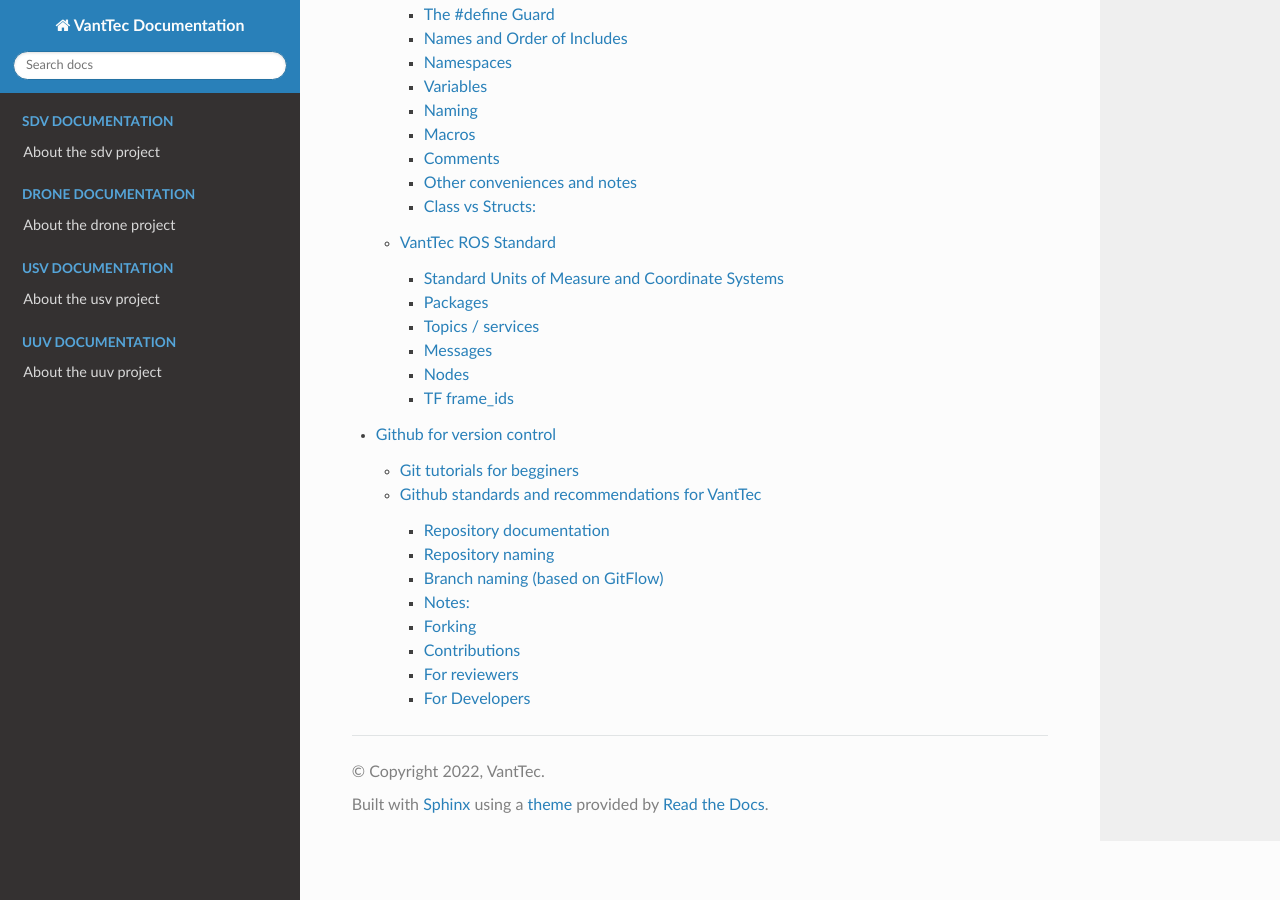
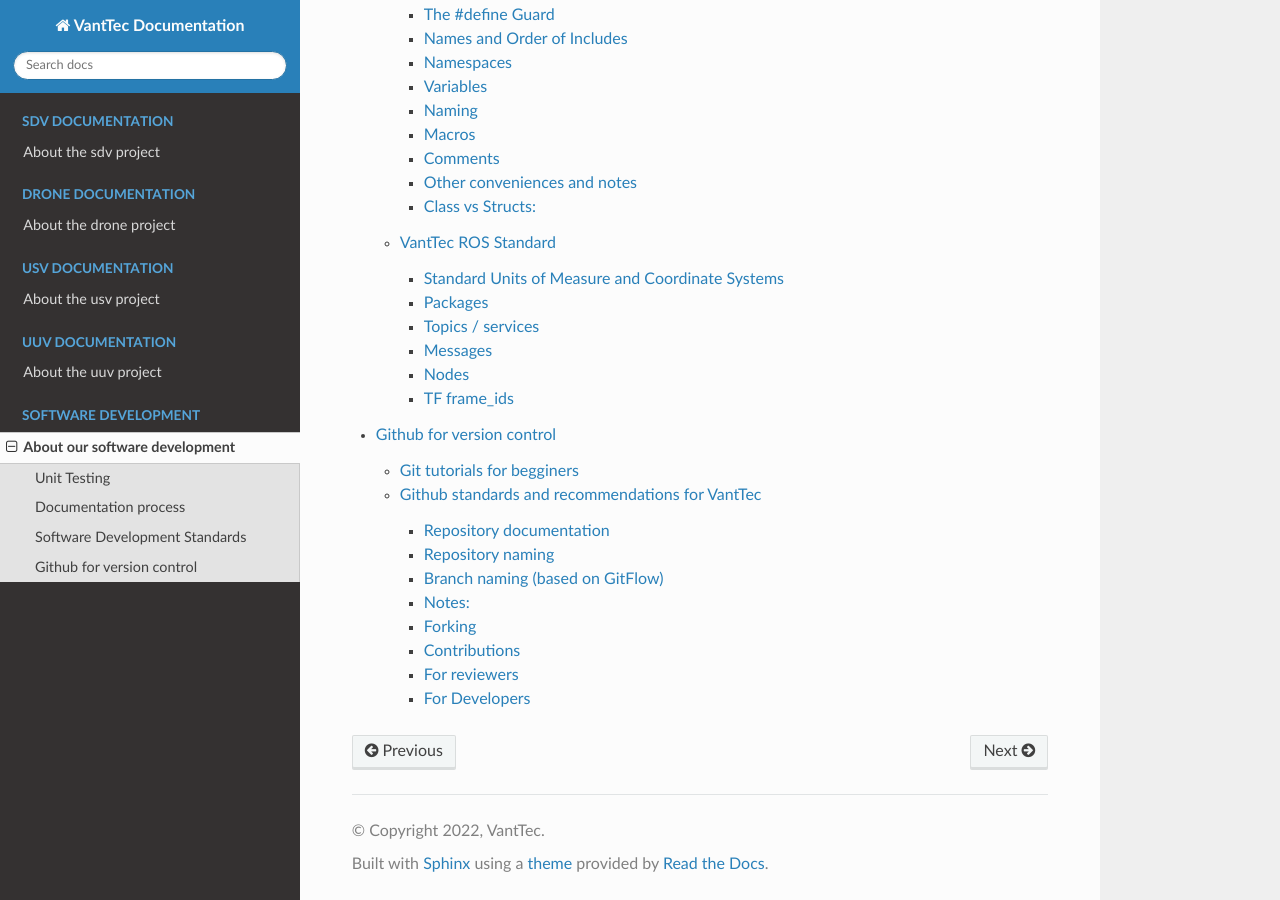
Before and after one commit to vanttec/vanttec_documentation, a Sphinx documentation site: the page built from source/vanttec_software_development.rst, in a window 1280 px wide and 900 px high, scrolled down 709 px. Built offline with Sphinx 7.4.7 and the Read the Docs theme 2.0.0, drawn with Linux system fonts in a browser that asks for light colours; pages that are not in the unit, such as notebooks, are missing from menus.

Commit message:
Recuerden cambiar no solamente el nombre de los archivos sino tambien el toctree cuando cambien un nombre

```diff
--- a/source/index.rst
+++ b/source/index.rst
@@ -67,12 +67,12 @@
 
    uuv_documentation
 
-Software documentation
+Software development
 ----------------------
 learn more :ref:`here <vsd_call>`
 
 .. toctree::
    :maxdepth: 3
-   :caption: Software Documentation
+   :caption: Software development
 
-   vanttec_software_documentation
+   vanttec_software_development
```
